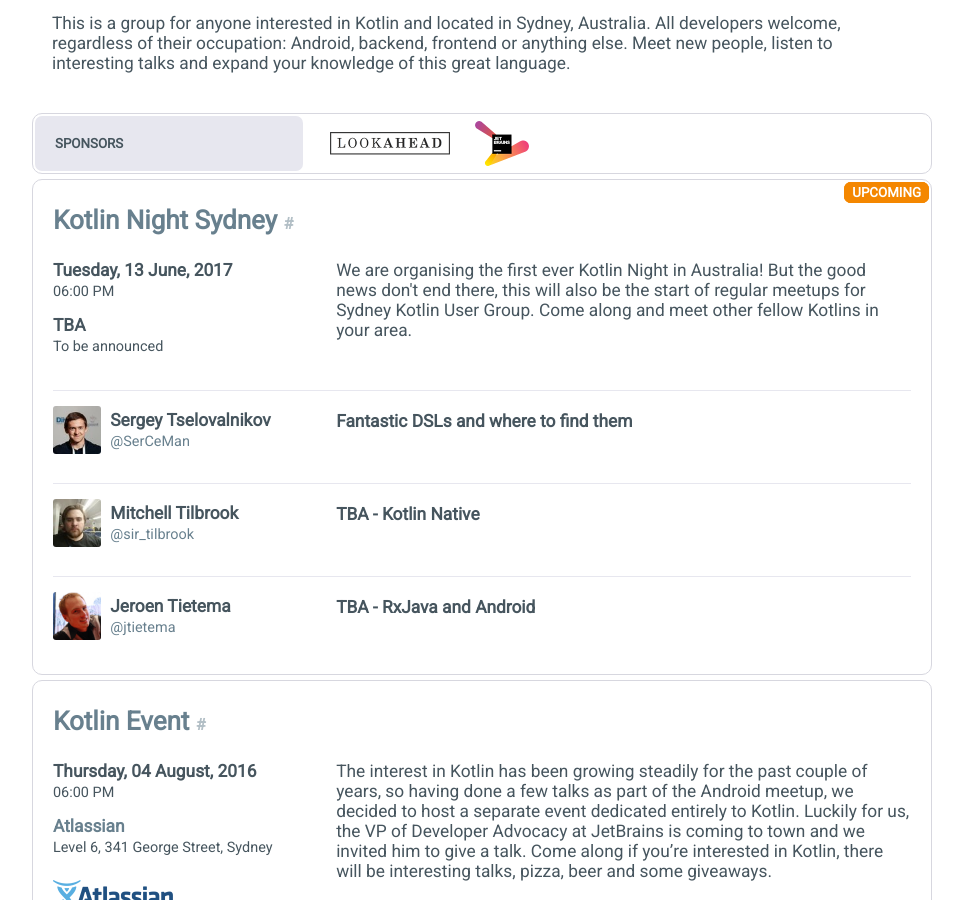
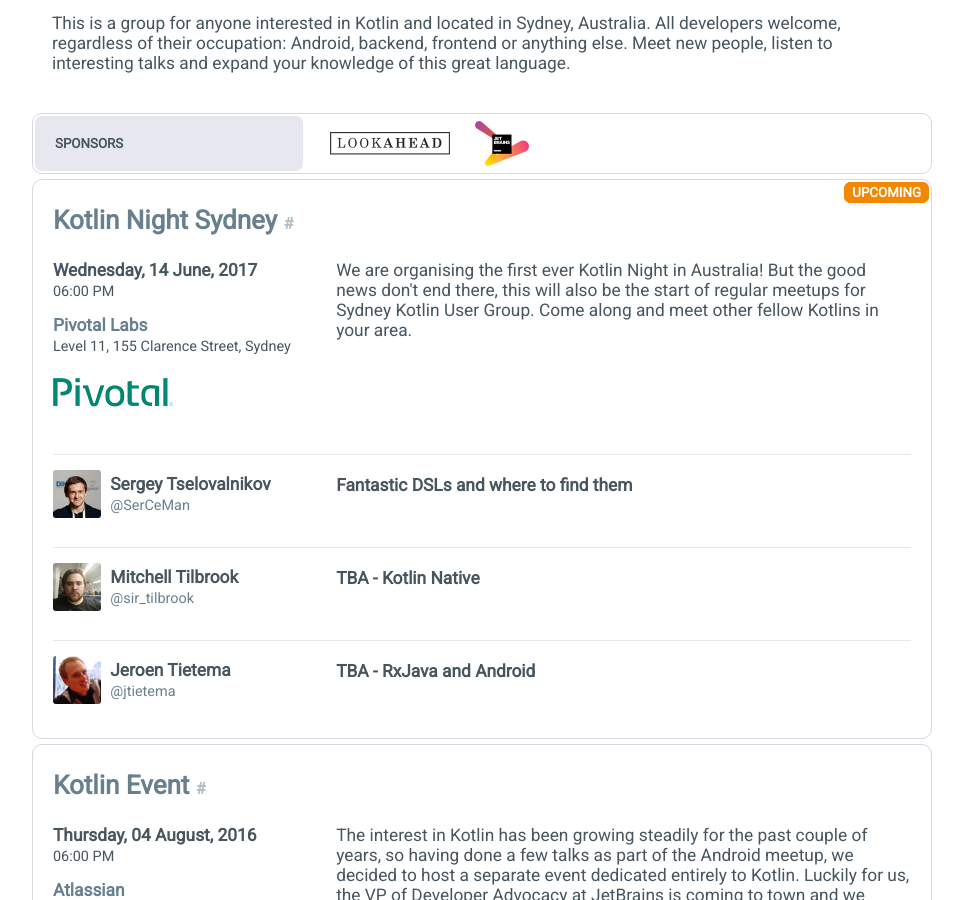
Before and after one commit to garethsime/sydkotlin.github.io, a Jekyll site: the page built from index.html, in a window 1280 px wide and 900 px high, scrolled down 304 px. Shown: the whole window, without its empty margins (158-1121 px from the left). Built offline with Jekyll 4.4.1, drawn with Linux system fonts in a browser that asks for light colours; nearby versions of some CDN libraries.

```diff
--- a/_data/events.yml
+++ b/_data/events.yml
@@ -58,15 +58,21 @@
 - title: "Kotlin Night Sydney"
   anchor: kotlin-night-2017
   url: https://www.meetup.com/sydney-kotlin/events/239311719/
-  date: 2017-06-13T18:00:00+10
+  date: 2017-06-14T18:00:00+10
   description: >
     We are organising the first ever Kotlin Night in Australia! But the good news don't end there,
     this will also be the start of regular meetups for Sydney Kotlin User Group. Come along and
     meet other fellow Kotlins in your area.
 
   location:
-    name: TBA
-    address: To be announced
+    name: Pivotal Labs
+    address: Level 11, 155 Clarence Street, Sydney
+    url: https://www.google.com.au/maps/place/Pivotal/@-33.8679919,151.2027878,17z/data=!3m1!4b1!4m5!3m4!1s0x6b12ae3f3b312871:0x40fe7bd0f94a2249!8m2!3d-33.8679919!4d151.2049818
+
+  sponsor:
+    name: Pivotal
+    url: https://pivotal.io/
+    image: sponsors/pivotal.png
 
   talks:
     - speaker:
```
